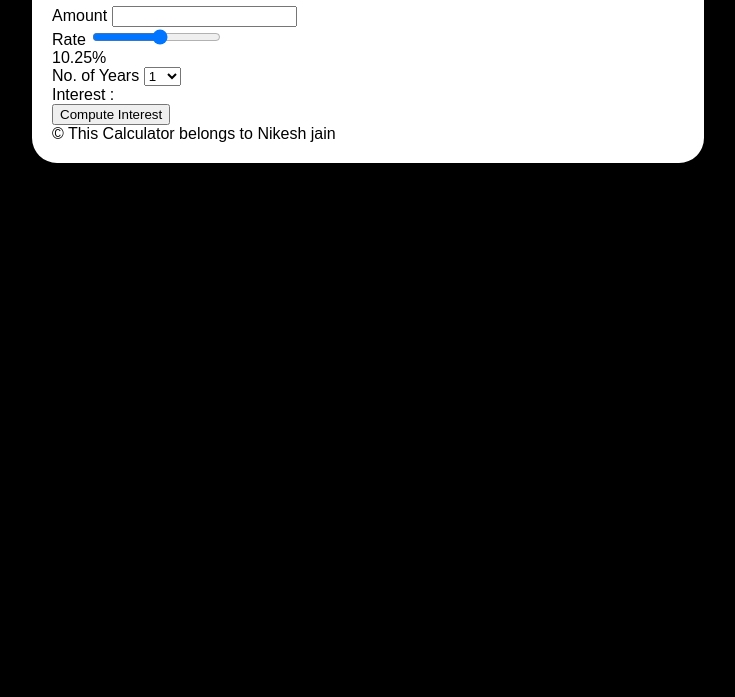
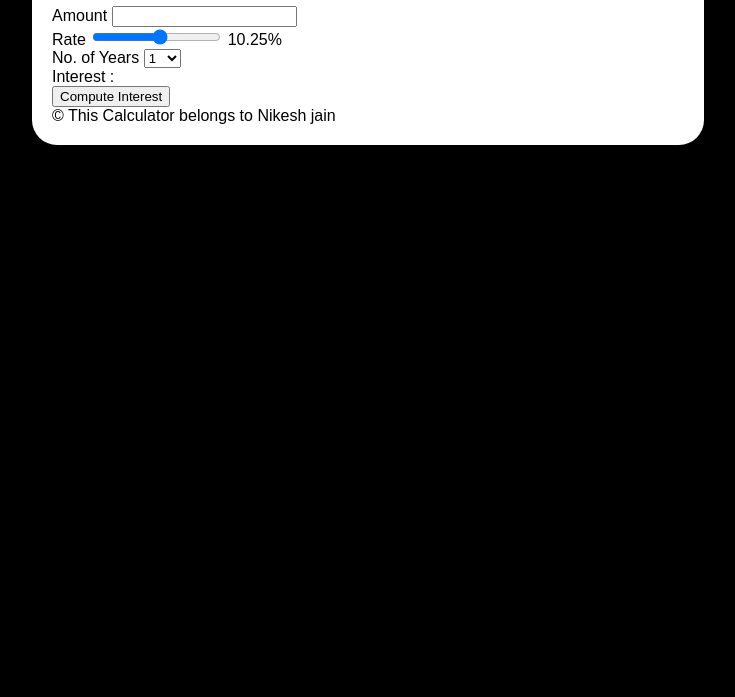
Before and after one commit to Nikeshj73/Simple-interest-calculator, a plain HTML site: page index.html in a window 1280 px wide. Shown: the part 103-800 px from the top of the page, without its empty margins (272-1007 px from the left). Drawn offline with Linux system fonts and the light colour scheme.

Commit message:
Update index.html

```diff
--- a/index.html
+++ b/index.html
@@ -10,7 +10,7 @@
         <h1>Simple Interest Calculator</h1>
 
         Amount <input type="number"  id="principal">  <br/>
-        Rate <input type="range" onchange="updateRate()" id="rate" min="1.0" max="20.0" value="default_val">  <br/>
+        Rate <input type="range" onchange="updateRate()" id="rate" min="1.0" max="20.0" value="default_val">
         <span id="rate_val">10.25%</span><br>
         No. of Years <select id="years">
             <option id="year" value="1">1</option>
```
